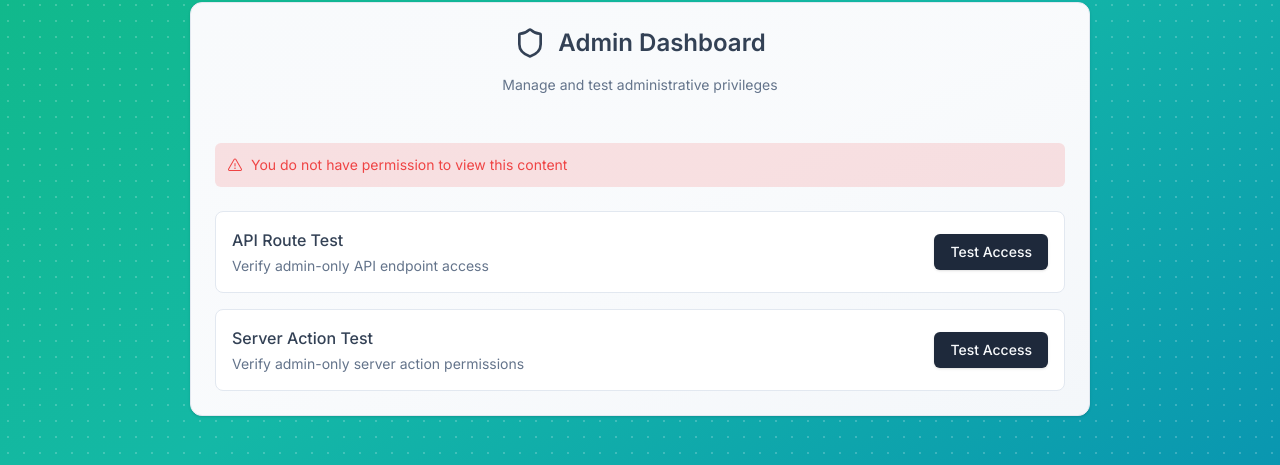
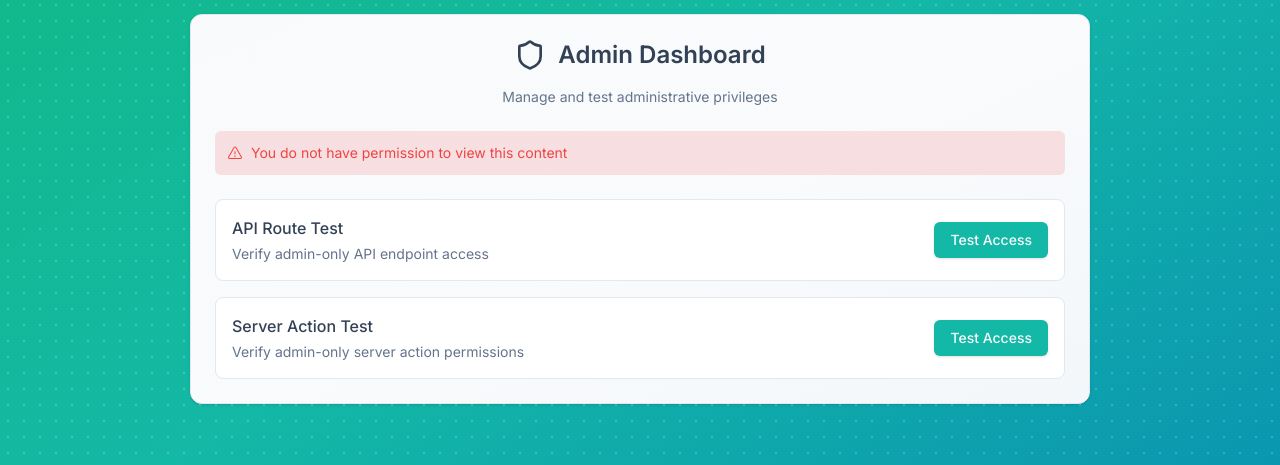
Before and after one commit to neilivanorencia/auth-js-demo, a Next.js app: page /admin in a window 1280 px wide. Shown: the part 227-692 px from the top of the page. Built offline with nearby package versions, Linux system fonts and the light colour scheme; no server answers.

Commit message:
Modify admin page interface

```diff
--- a/app/(protected)/admin/page.tsx
+++ b/app/(protected)/admin/page.tsx
@@ -45,9 +45,9 @@ export const AdminPage = () => {
         </p>
       </CardHeader>
 
-      <CardContent className="space-y-6 p-6">
+      <CardContent className="space-y-6">
         <RoleGate allowedRole={UserRole.ADMIN}>
-          <div className="rounded-lg bg-emerald-50 p-4 text-center">
+          <div className="rounded-lg text-center">
             <FormSuccess message="You have administrative access" />
           </div>
         </RoleGate>
@@ -63,7 +63,7 @@ export const AdminPage = () => {
               </div>
               <Button
                 onClick={onApiRouteClick}
-                className="bg-slate-800 hover:bg-slate-700"
+                className="bg-teal-500 transition duration-300 ease-in-out hover:bg-teal-400"
               >
                 Test Access
               </Button>
@@ -82,7 +82,7 @@ export const AdminPage = () => {
               </div>
               <Button
                 onClick={onServerActionClick}
-                className="bg-slate-800 hover:bg-slate-700"
+                className="bg-teal-500 transition duration-300 ease-in-out hover:bg-teal-400"
               >
                 Test Access
               </Button>
```
